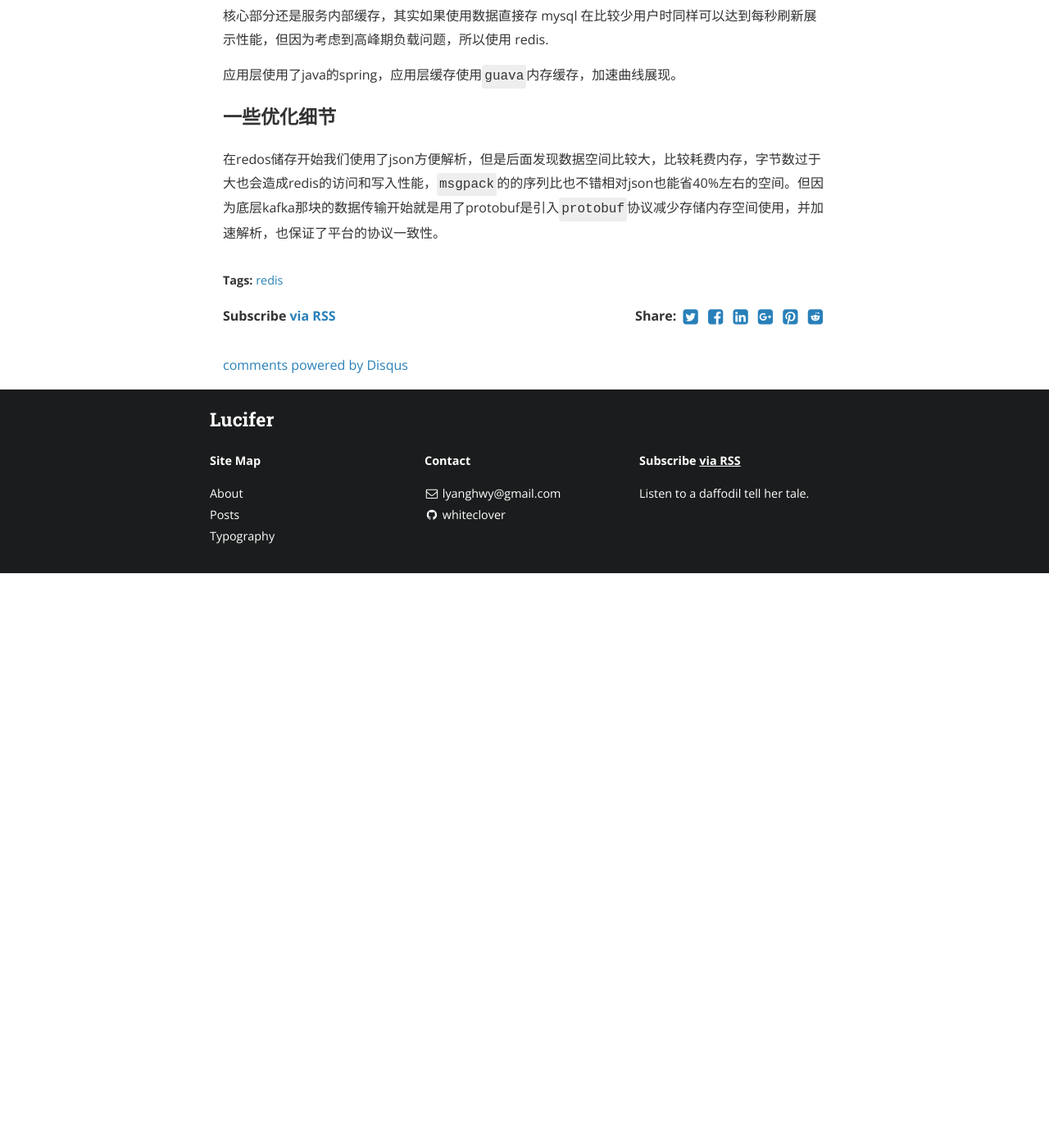
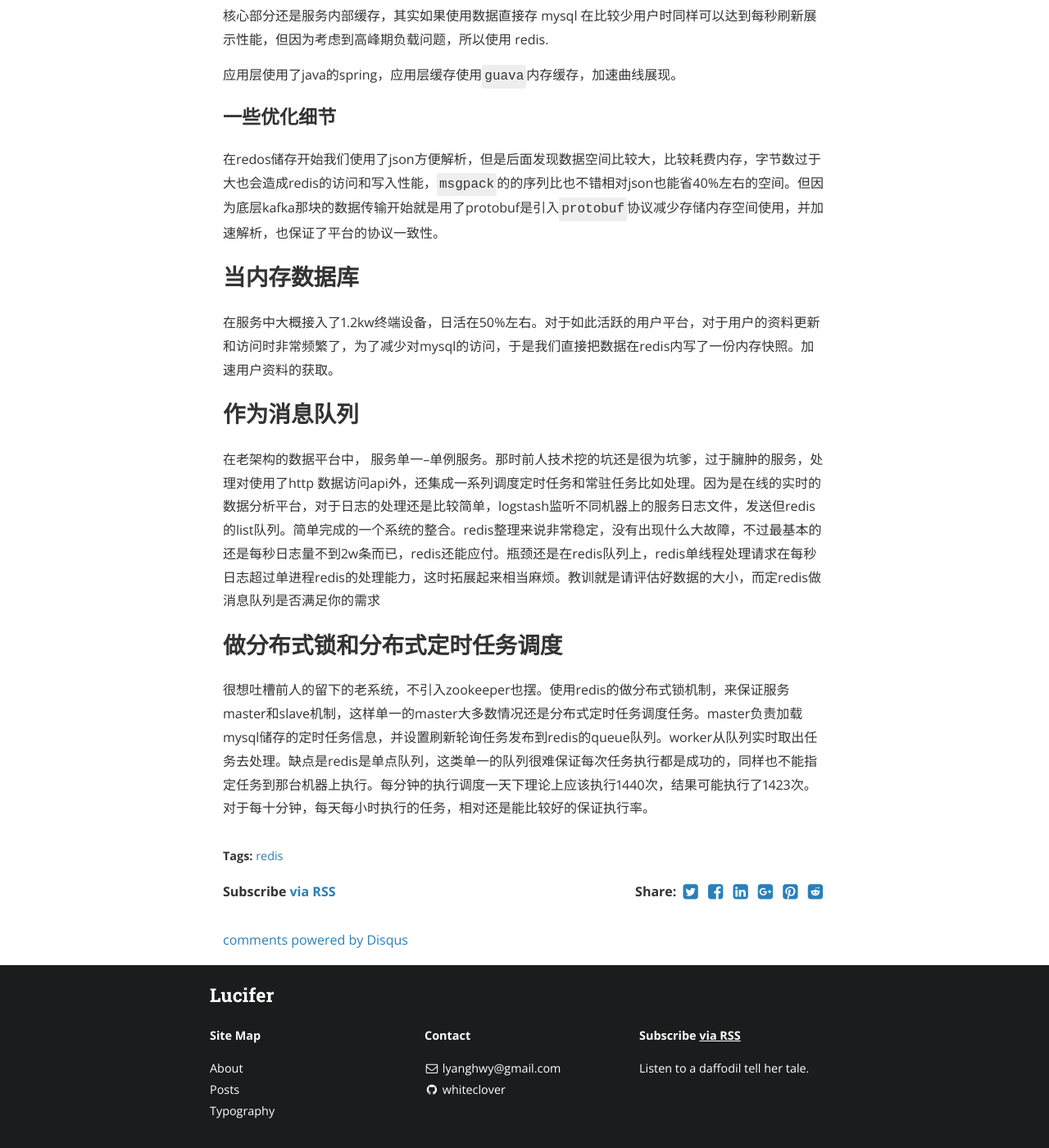
Before and after one commit to whiteclover/whiteclover.github.io, a Jekyll site: the page built from _posts/2015-12-23-redis-user-case.markdown, in a window 1280 px wide and 1400 px high, scrolled down 1116 px. Shown: the whole window at 82% size. Built offline with Jekyll 4.4.1, drawn with Linux system fonts in a browser that asks for light colours; nearby versions of some CDN libraries; comment, search, counter and statistics services are not loaded; a style sheet for code colours, icons or effects is not loaded; before the commit the page ends 1815 px from its top, so only the background shows below that.

Commit message:
Added more user cases

```diff
--- a/_posts/2015-12-23-redis-user-case.markdown
+++ b/_posts/2015-12-23-redis-user-case.markdown
@@ -35,3 +35,16 @@ tags:   redis
 ### 一些优化细节
 
 在redos储存开始我们使用了json方便解析，但是后面发现数据空间比较大，比较耗费内存，字节数过于大也会造成redis的访问和写入性能，`msgpack`的的序列比也不错相对json也能省40%左右的空间。但因为底层kafka那块的数据传输开始就是用了protobuf是引入`protobuf`协议减少存储内存空间使用，并加速解析，也保证了平台的协议一致性。
+
+## 当内存数据库
+
+在服务中大概接入了1.2kw终端设备，日活在50%左右。对于如此活跃的用户平台，对于用户的资料更新和访问时非常频繁了，为了减少对mysql的访问，于是我们直接把数据在redis内写了一份内存快照。加速用户资料的获取。
+
+## 作为消息队列
+
+在老架构的数据平台中， 服务单一--单例服务。那时前人技术挖的坑还是很为坑爹，过于臃肿的服务，处理对使用了http 数据访问api外，还集成一系列调度定时任务和常驻任务比如处理。因为是在线的实时的数据分析平台，对于日志的处理还是比较简单，logstash监听不同机器上的服务日志文件，发送但redis的list队列。简单完成的一个系统的整合。redis整理来说非常稳定，没有出现什么大故障，不过最基本的还是每秒日志量不到2w条而已，redis还能应付。瓶颈还是在redis队列上，redis单线程处理请求在每秒日志超过单进程redis的处理能力，这时拓展起来相当麻烦。教训就是请评估好数据的大小，而定redis做消息队列是否满足你的需求
+
+
+## 做分布式锁和分布式定时任务调度
+
+很想吐槽前人的留下的老系统，不引入zookeeper也摆。使用redis的做分布式锁机制，来保证服务master和slave机制，这样单一的master大多数情况还是分布式定时任务调度任务。master负责加载mysql储存的定时任务信息，并设置刷新轮询任务发布到redis的queue队列。worker从队列实时取出任务去处理。缺点是redis是单点队列，这类单一的队列很难保证每次任务执行都是成功的，同样也不能指定任务到那台机器上执行。每分钟的执行调度一天下理论上应该执行1440次，结果可能执行了1423次。对于每十分钟，每天每小时执行的任务，相对还是能比较好的保证执行率。
```
